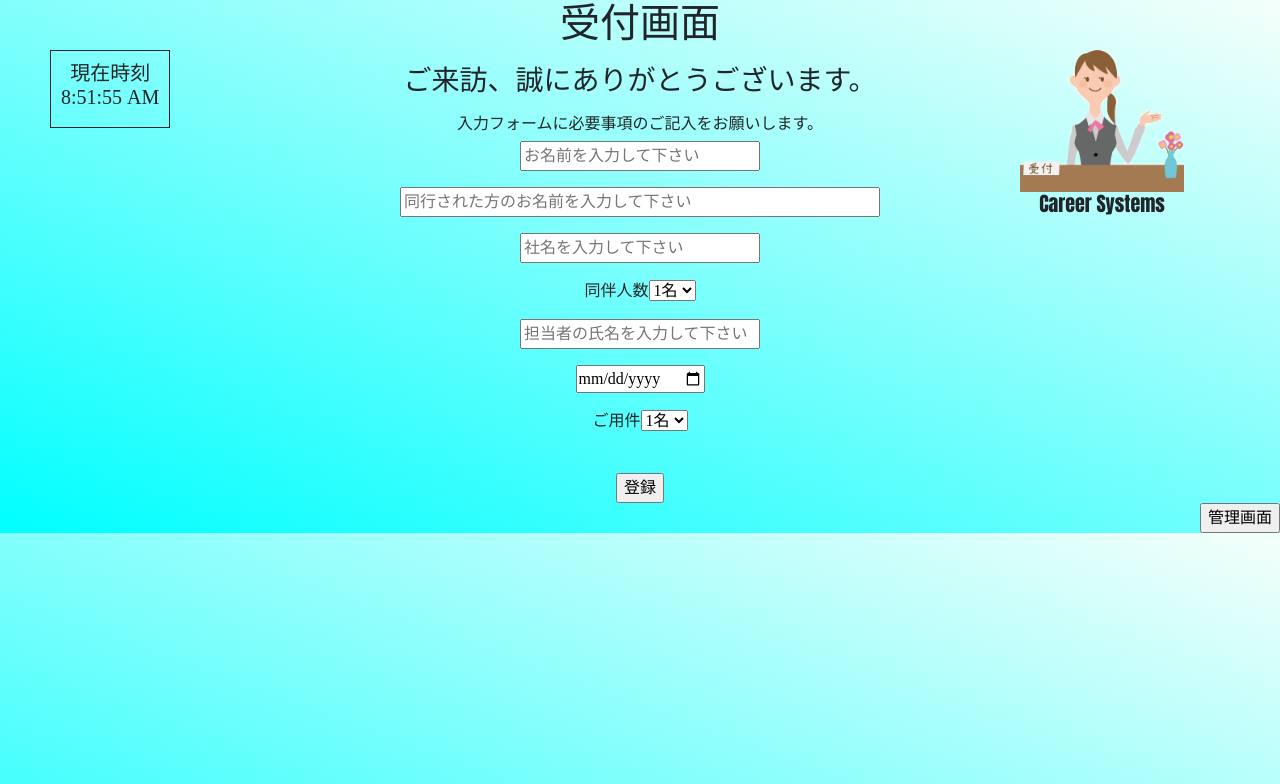
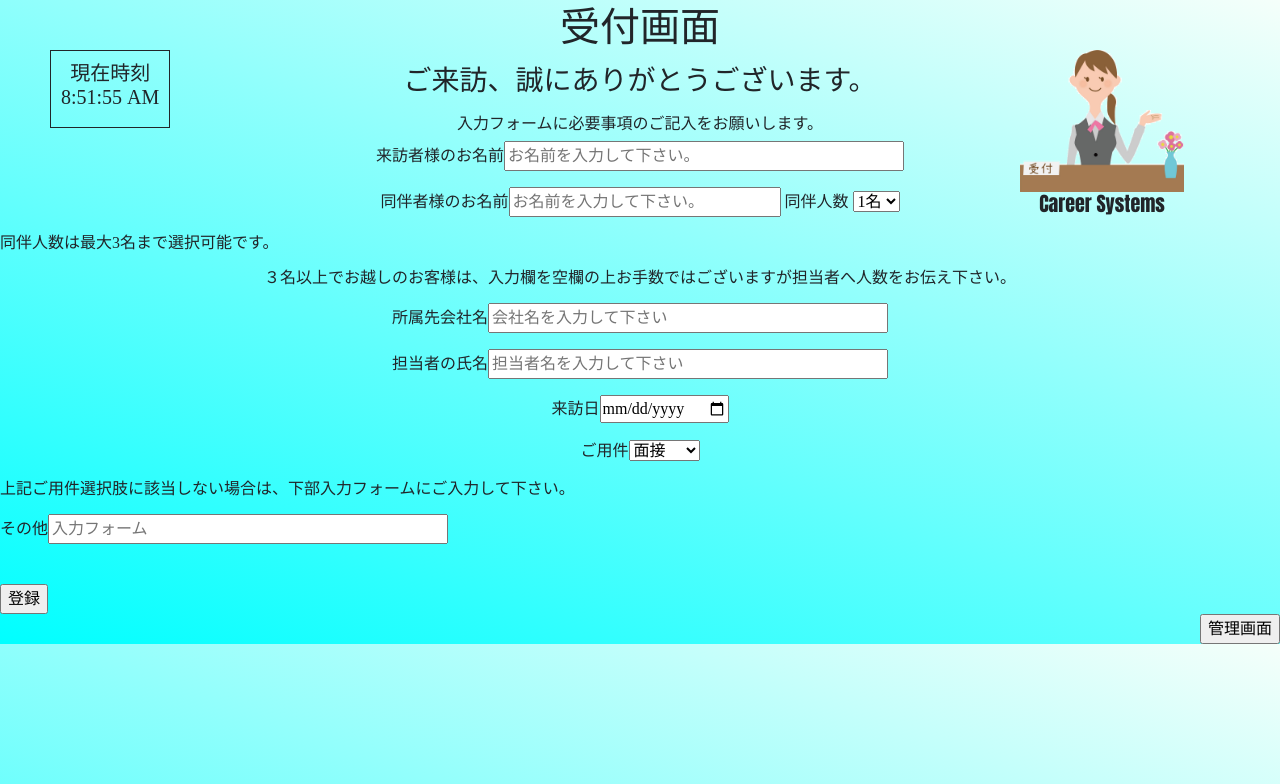
Before and after one commit to careertakada/visitorscoming, a Django app: page /welcomeapp-login/welcomeapp-login/ in a window 1280 px wide. Shown: the top 784 px of the page. Run offline with Django 3.2, Linux system fonts and the light colour scheme.

Commit message:
changing

```diff
--- a/welcomeapp/templates/input.html
+++ b/welcomeapp/templates/input.html
@@ -76,7 +76,7 @@
                 padding:10px;
                 margin-bottom:10px;
                 border:solid 1px;
-                text-align: center;
+                text-align:center;
                 position:static;
             }
 
@@ -88,32 +88,37 @@
     <div style="text-align: center;">
     <form method="POST" action="{% url 'welcome' %}">
         {% csrf_token %}
-    <h1>受付画面</h1>
+    <h1 style="font-family:'Impact'">受付画面</h1>
     <p><h3>ご来訪、誠にありがとうございます。</h3>
         <div class="uketuke">
         <img src="/media/visitor_cord/uketukejyo2.png" class="uketuke-img">
         <h5 style="font-family:'Impact'" >Career Systems</h5>
         </div>
     <p><h6>入力フォームに必要事項のご記入をお願いします。</h6>
-    <p><input style="width:15rem;" name="input_name" text="お名前" placeholder="お名前を入力して下さい" required autocomplete="off"></p>
-    <p><input style="width:30rem;" name="acompany" placeholder="同行された方のお名前を入力して下さい" required autocomplete="off" ></p>
-    <p><input style="width:15rem;" name="company" placeholder="社名を入力して下さい" required autocomplete="off"></p>
-    <p>同伴人数<select name="person">
-        <option value="1">1名</option>
-        <option value="2">2名</option>
-        <option value="3">3名</option>
-        </select></p>
-    <p><input style="width:15rem;" name="" placeholder="担当者の氏名を入力して下さい" required autocomplete="off"></p>
-    <p><input name="dates" placeholder="日付" type="date"></p>
+    <p>来訪者様のお名前<input style="width:25rem;" name="input_name" text="お名前" placeholder="お名前を入力して下さい。" required autocomplete="off"></p>
+    <p>同伴者様のお名前<input style="width:17rem;" name="acompany" placeholder="お名前を入力して下さい。" required autocomplete="off" >
+        同伴人数 <select name="person">
+            <option value="1">1名</option>
+            <option value="2">2名</option>
+            <option value="3">3名</option>
+            </select></p>
+    </p>
+    <p><div style="text-align: left;"><h6>同伴人数は最大3名まで選択可能です。</h6></div></p>
+    <p><div text-align: left;><h6>３名以上でお越しのお客様は、入力欄を空欄の上お手数ではございますが担当者へ人数をお伝え下さい。</h6></div></p>
+    <p>所属先会社名<input style="width:25rem;" name="company" placeholder="会社名を入力して下さい" required autocomplete="off"></p>
+    <p>担当者の氏名<input style="width:25rem;" name="" placeholder="担当者名を入力して下さい" required autocomplete="off"></p>
+    <p><div text-align: left;>来訪日<input name="dates" placeholder="日付" type="date"></div></p>
     <div class="time">
     <div id="time" ></div>
     </div>
     <p>ご用件<select name="affair">
-        <option value="1">1名</option>
-        <option value="2">2名</option>
-        <option value="3">3名</option>
-        </select></p>
-
+        <option value="1">面接</option>
+        <option value="2">打合せ</option>
+        <option value="3">営業</option>
+        <option value="4">私用</option>
+        </select></div></p>
+    <p><h6>上記ご用件選択肢に該当しない場合は、下部入力フォームにご入力して下さい。</h6></p>
+    <p>その他<input style="width:25rem;" name="affair2" placeholder="入力フォーム" ></p>
     <br>
     <input type="submit" value="登録" />
     <br>
```
Also changed, not shown: db.sqlite3.
